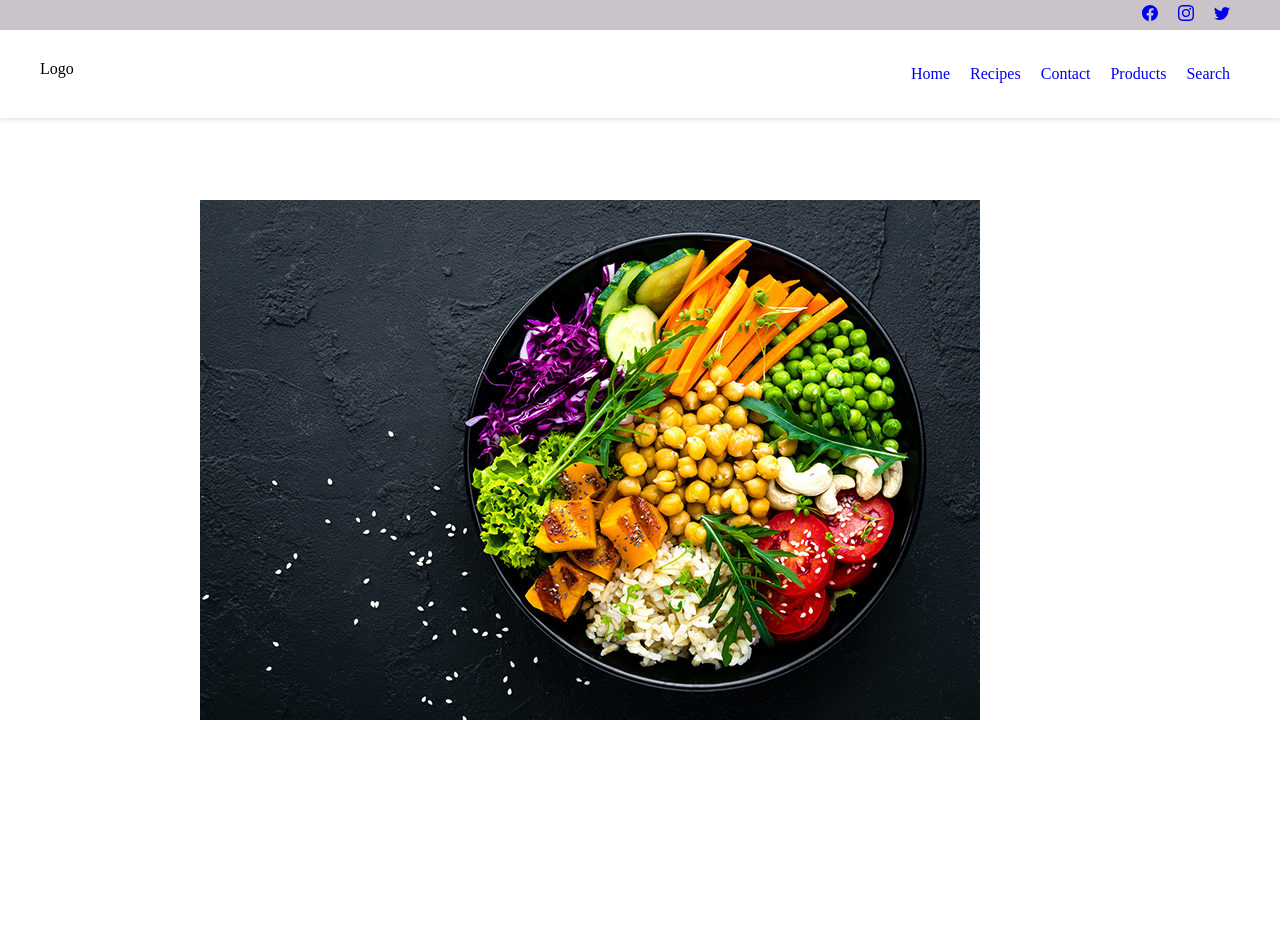
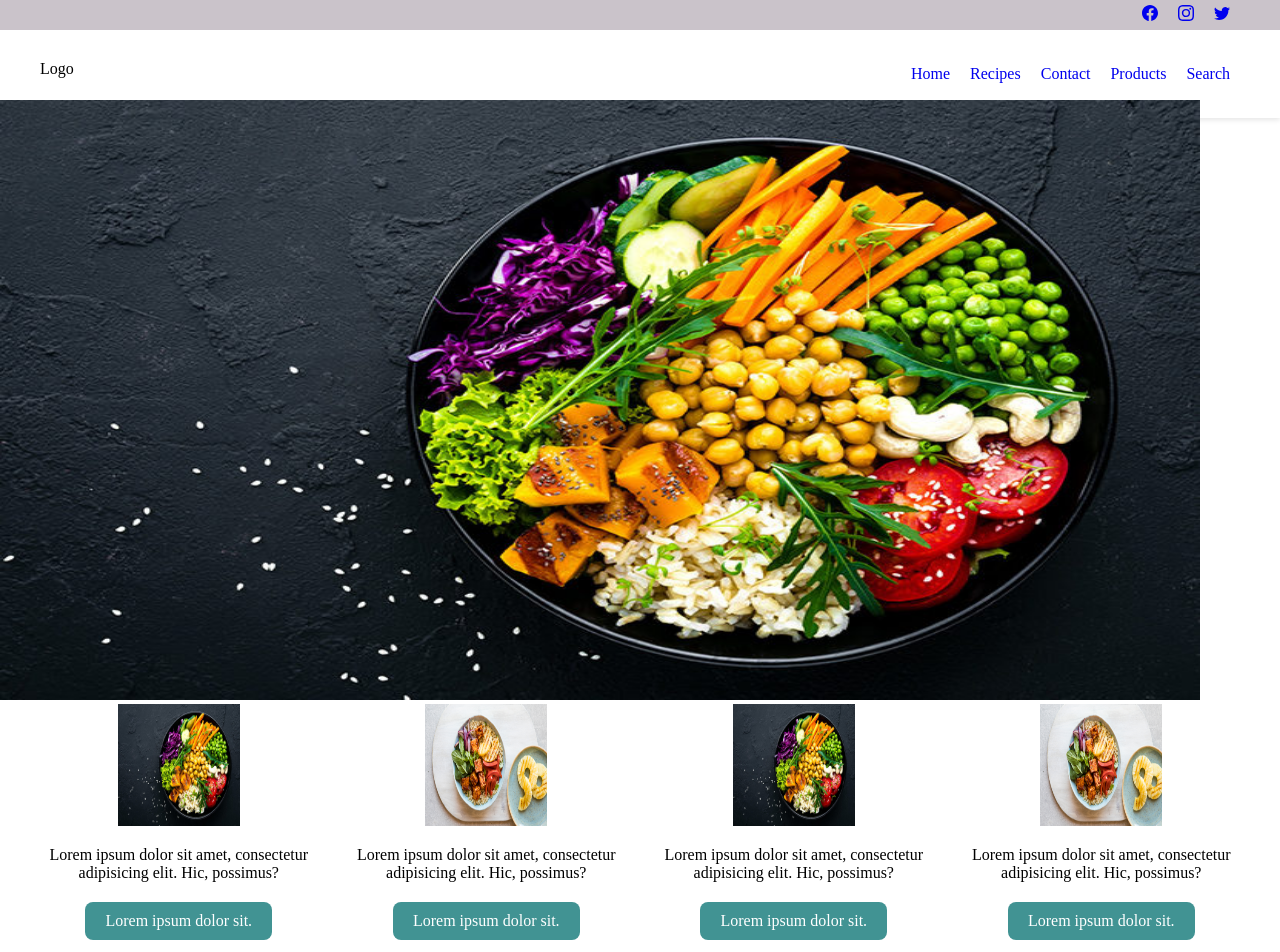
Before and after one commit to ChrisDietrich405/emily-website-next, a Next.js app: page / in a window 1280 px wide. Shown: the top 952 px of the page. Built offline with nearby package versions, Linux system fonts and the light colour scheme.

Commit message:
added cards component

```diff
--- /dev/null
+++ b/components/Cards/index.js
@@ -0,0 +1,52 @@
+import Image from "next/image";
+
+// import grid1 from "../../images/chickpeas.jpg";
+// import grid2 from "../../images/tofu.png";
+
+import styles from "./styles.module.css";
+
+const Cards = () => {
+  return (
+    <section className={styles.section}>
+      <div className={styles.inner}>
+        <div className={styles.grid_container}>
+          <div className={styles.grid}>
+            <Image src="/chickpeas.jpg" width={122} height={122} />
+            {/* <img className={styles.grid_pic} src={grid1} alt="grid-pic"></img> */}
+            <p>
+              Lorem ipsum dolor sit amet, consectetur adipisicing elit. Hic,
+              possimus?
+            </p>
+            <a href="#">Lorem ipsum dolor sit.</a>
+          </div>
+          <div className={styles.grid}>
+            <Image src="/tofu.png" width={122} height={122} />
+            <p>
+              Lorem ipsum dolor sit amet, consectetur adipisicing elit. Hic,
+              possimus?
+            </p>
+            <a href="#">Lorem ipsum dolor sit.</a>
+          </div>
+          <div className={styles.grid}>
+            <Image src="/chickpeas.jpg" width={122} height={122} />
+            <p>
+              Lorem ipsum dolor sit amet, consectetur adipisicing elit. Hic,
+              possimus?
+            </p>
+            <a href="#">Lorem ipsum dolor sit.</a>
+          </div>
+          <div className={styles.grid}>
+            <Image src="/tofu.png" width={122} height={122} />
+            <p>
+              Lorem ipsum dolor sit amet, consectetur adipisicing elit. Hic,
+              possimus?
+            </p>
+            <a href="#">Lorem ipsum dolor sit.</a>
+          </div>
+        </div>
+      </div>
+    </section>
+  );
+};
+
+export default Cards;
--- /dev/null
+++ b/components/Cards/styles.module.css
@@ -0,0 +1,33 @@
+.grid_container {
+  max-width: 1200px;
+  margin-right: auto;
+  margin-left: auto;
+  margin-bottom: 30px;
+  display: grid;
+  grid-template-columns: repeat(4, 1fr);
+  grid-gap: 30px;
+}
+
+.grid {
+  display: flex;
+  flex-direction: column;
+  align-items: center;
+}
+
+.grid_pic {
+  max-width: 275px;
+  height: 200px;
+}
+
+.grid p {
+  text-align: center;
+  margin: 20px 0;
+}
+
+.grid a {
+  background: #419393;
+  color: #fff;
+  padding: 10px 20px;
+  border-radius: 8px;
+  text-decoration: none;
+}
--- a/components/Layout/index.js
+++ b/components/Layout/index.js
@@ -1,3 +1,4 @@
+import Cards from "../Cards";
 import Footer from "../Footer";
 import Navbar from "../Navbar";
 import Slideshow from "../Slideshow";
@@ -9,6 +10,7 @@ const Layout = ({ children }) => {
     <div className={styles.content}>
       <Navbar />
       <Slideshow />
+      <Cards />
       {children}
       <Footer />
     </div>
--- a/components/Slideshow/index.js
+++ b/components/Slideshow/index.js
@@ -1,13 +1,15 @@
 import { useState, useEffect } from "react";
 
 import { FaPlay, FaPause } from "react-icons/fa";
+
+import Image from "next/image";
 
 import styles from "./styles.module.css";
 
 export default function Slideshow() {
   return (
     <div className={styles.container}>
-      <img src="/chickpeas.jpg" />
+      <Image src="/chickpeas.jpg" width={1200} height={600} />
     </div>
   );
 }
--- a/components/Slideshow/styles.module.css
+++ b/components/Slideshow/styles.module.css
@@ -1,3 +1,3 @@
 .container {
-  padding: 200px;
+  padding-top: 100px;
 }
```
Also changed, not shown: public/tofu.png (renamed from images/tofu.png).
